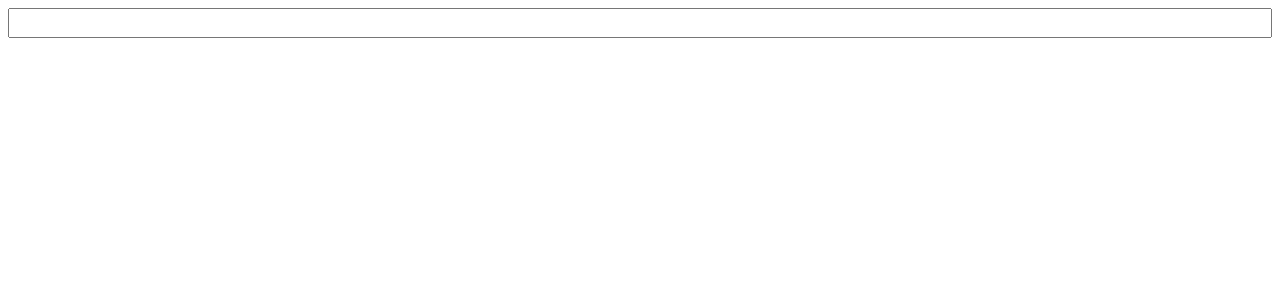
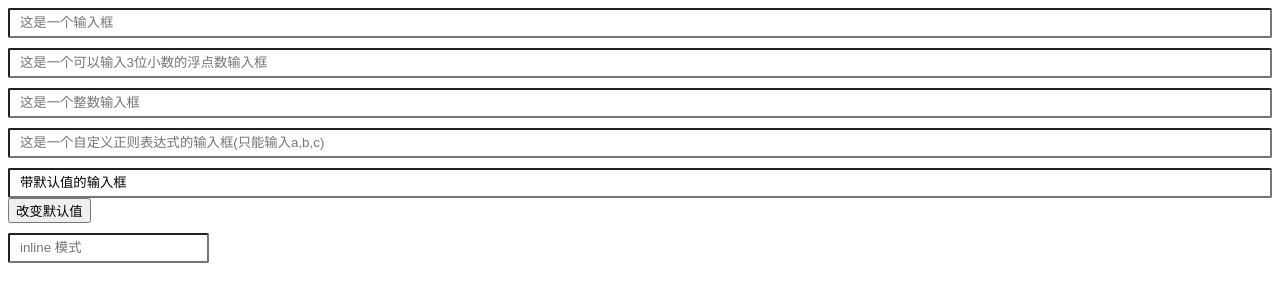
Before and after one commit to pengxueshan/codish-ui, a React app: page / in a window 1280 px wide. Built offline with nearby package versions, Linux system fonts and the light colour scheme; some packages are replaced by stand-ins of ours.

Commit message:
:sparkles: input

```diff
--- a/package.json
+++ b/package.json
@@ -19,6 +19,7 @@
   },
   "homepage": "https://github.com/pengxueshan/codish-ui#readme",
   "dependencies": {
+    "classnames": "^2.2.5",
     "lodash": "^4.17.4",
     "react": "^16.0.0",
     "react-dom": "^16.0.0"
--- a/src/input/index.css
+++ b/src/input/index.css
@@ -12,8 +12,12 @@
         line-height: 1.2;
         padding: 5px 10px;
         outline: none;
+        border-radius: 2px;
         &:focus {
             border-color: $primary;
         }
     }
+    &.is-inline {
+        width: auto;
+    }
 }
--- a/src/input/index.js
+++ b/src/input/index.js
@@ -1,6 +1,7 @@
 import React, {Component} from 'react';
 import _ from 'lodash';
 import {REGEXP} from './constants';
+import classNames from 'classnames';
 
 import './index.css';
 
@@ -11,13 +12,13 @@ export default class Input extends Component {
     }
 
     state = {
-        value: ''
+        value: this.props.defaultValue || ''
     }
 
     componentWillReceiveProps(nextProps) {
         if (nextProps.defaultValue && nextProps.defaultValue !== this.props.defaultValue) {
             let value = this.checkValue(nextProps.defaultValue);
-            if (value !== false) {
+            if (value) {
                 this.setState({
                     value: nextProps.defaultValue
                 });
@@ -68,8 +69,14 @@ export default class Input extends Component {
 
     render() {
         let {value} = this.state;
+        let cls = classNames(
+            'codish-ui codish-ui-input',
+            {
+                'is-inline': this.props.inline
+            }
+        );
         return (
-            <div className="codish-ui codish-ui-input">
+            <div className={cls}>
                 <input
                     type="text"
                     value={value}
--- /dev/null
+++ b/src/test.css
@@ -0,0 +1,5 @@
+.test-root {
+    .item {
+        margin-bottom: 10px;
+    }
+}
--- a/src/test.js
+++ b/src/test.js
@@ -2,11 +2,52 @@ import React, {Component} from 'react';
 import ReactDOM from 'react-dom';
 import Input from './input';
 
+import './test.css';
+
 class App extends Component {
+    state = {
+        defaultValue: '带默认值的输入框'
+    }
+
+    handleChangeButtonClick = () => {
+        this.setState({
+            defaultValue: Math.random()
+        });
+    }
+
     render() {
         return (
-            <div>
-                <Input type="number" digits="3" />
+            <div className="test-root">
+                <div className="item">
+                    <Input
+                        placeholder="这是一个输入框" />
+                </div>
+                <div className="item">
+                    <Input
+                        type="number"
+                        digits="3"
+                        placeholder="这是一个可以输入3位小数的浮点数输入框" />
+                </div>
+                <div className="item">
+                    <Input
+                        type="int"
+                        placeholder="这是一个整数输入框" />
+                </div>
+                <div className="item">
+                    <Input
+                        regExp={/^(a|b|c)*$/i}
+                        placeholder="这是一个自定义正则表达式的输入框(只能输入a,b,c)" />
+                </div>
+                <div className="item">
+                    <Input
+                        defaultValue={this.state.defaultValue} />
+                    <button onClick={this.handleChangeButtonClick}>改变默认值</button>
+                </div>
+                <div className="item">
+                    <Input
+                        inline
+                        placeholder="inline 模式" />
+                </div>
             </div>
         );
     }
--- a/webpack.config.dev.js
+++ b/webpack.config.dev.js
@@ -1,6 +1,5 @@
 const path = require('path');
 var HtmlWebpackPlugin = require('html-webpack-plugin');
-const webpack = require('webpack');
 
 module.exports = {
     entry: [
```
Also changed, not shown: 1 other file.
